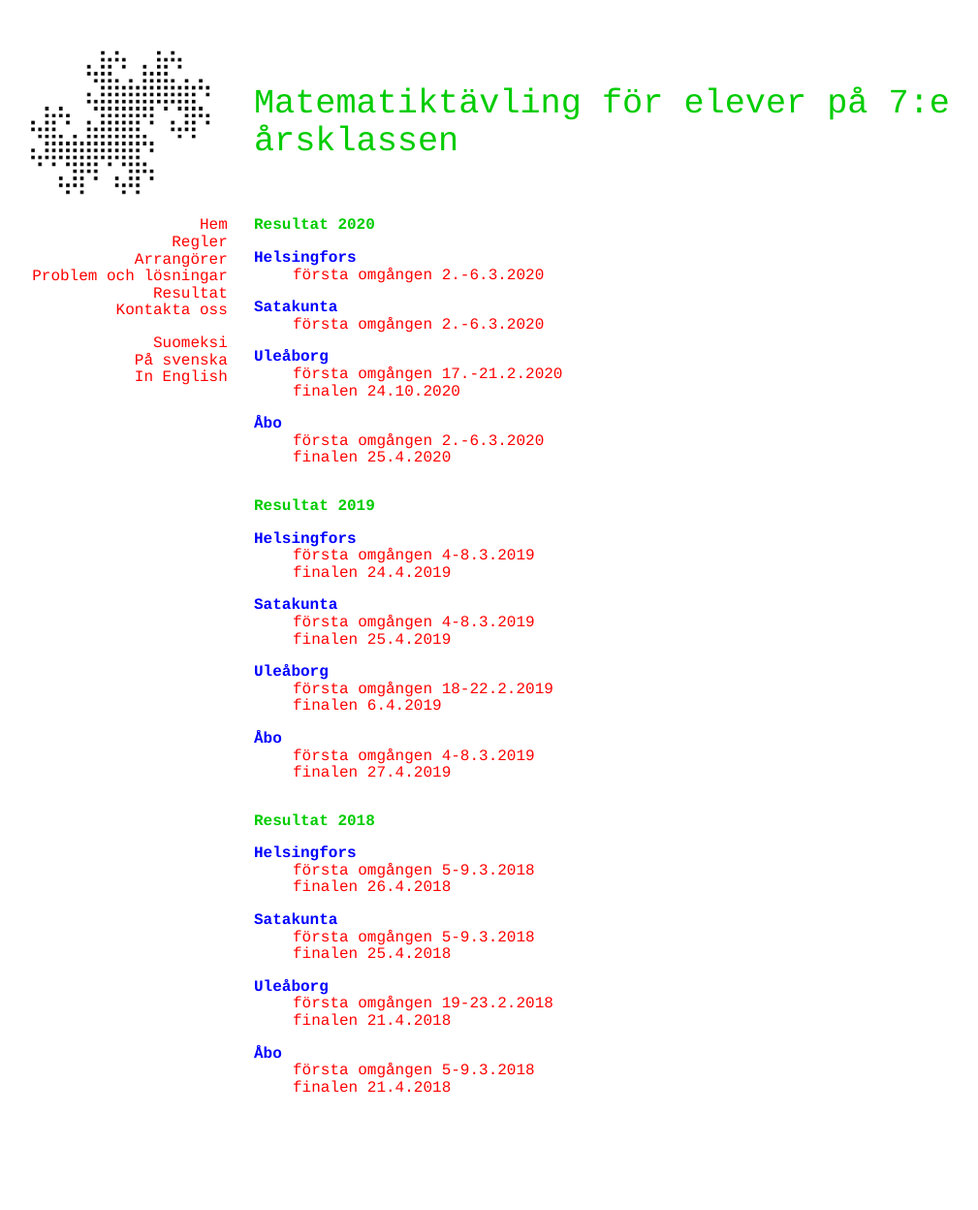
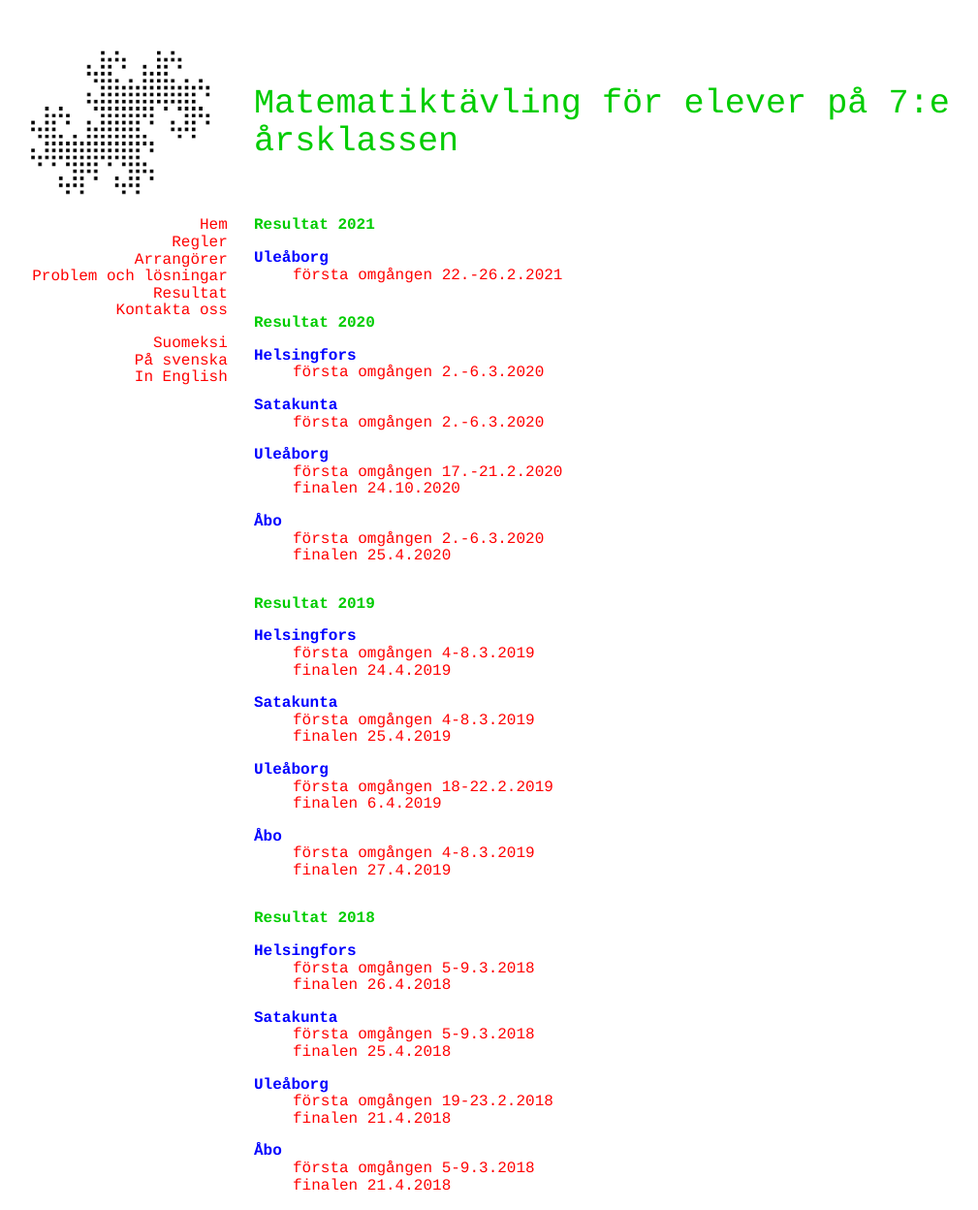
Before and after one commit to matematiikkakilpailut/matematiikkakilpailut.github.io, a Jekyll site: the page built from seiskat/sv/resultat.html, in a window 1280 px wide. Shown: the whole page at 97% size, without its empty margins (58-1067 px from the left). Built offline with Jekyll 4.4.1, drawn with Linux system fonts in a browser that asks for light colours; before the commit the page ends 1147 px from its top, so only the background shows below that.

Commit message:
Update resultat.html
Oulun alkukisan tulokset

```diff
--- a/seiskat/sv/resultat.html
+++ b/seiskat/sv/resultat.html
@@ -1,6 +1,13 @@
 ---
 ---
 <!-- <p>De bästa resultaten finns här efter tävlingen.</p> -->
+
+<h2 id="resultat-2021">Resultat 2021</h2>
+
+<dl>
+	<dt>Ule&aring;borg</dt>
+	<dd><a href="2021/o_tulokset.pdf">f&ouml;rsta omg&aring;ngen 22.-26.2.2021</a></dd>
+</dl>
 
 <h2 id="resultat-2020">Resultat 2020</h2>
 
```
